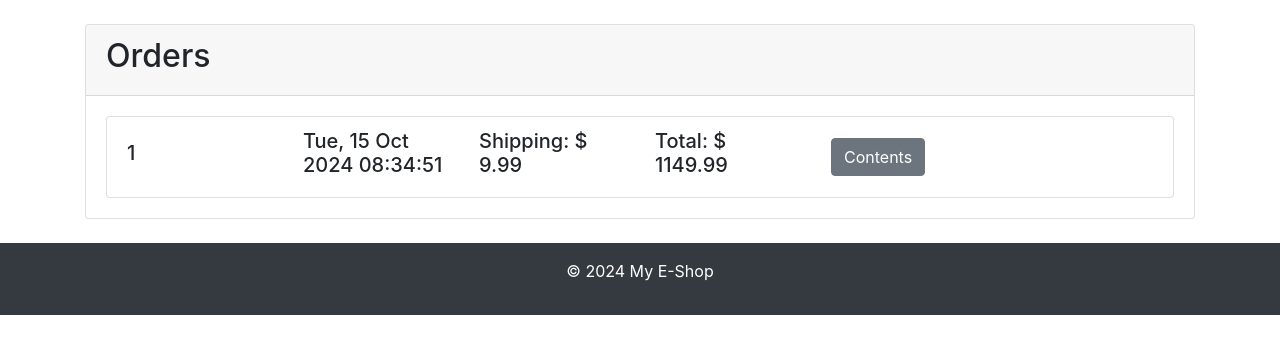
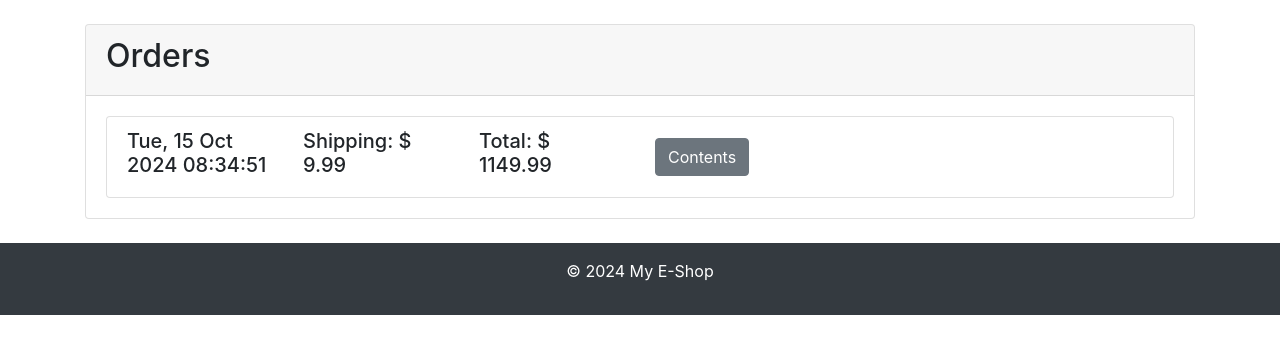
Before and after one commit to theofanisgioumatzidis/eshop-flask, a Flask app: page /orders in a window 1280 px wide. Shown: the part 182-536 px from the top of the page. Run offline with Flask 3, Linux system fonts and the light colour scheme; a user stored in the database is signed in; data comes from the database, SQL or seed files in the repository; some libraries are stand-ins or nearby versions.

Commit message:
Update orders.html
removing order id

```diff
--- a/templates/orders.html
+++ b/templates/orders.html
@@ -12,9 +12,6 @@
                 {% for order in orders %}
                     <li class="list-group-item">
                         <div class="row align-items-center">
-                            <div class="col-md-2">
-                                <h5>{{ order.id }}</h5>
-                            </div>
                             <div class="col-md-2">
                                 <h5>{{ order.the_date }}</h5>
                             </div>
```
